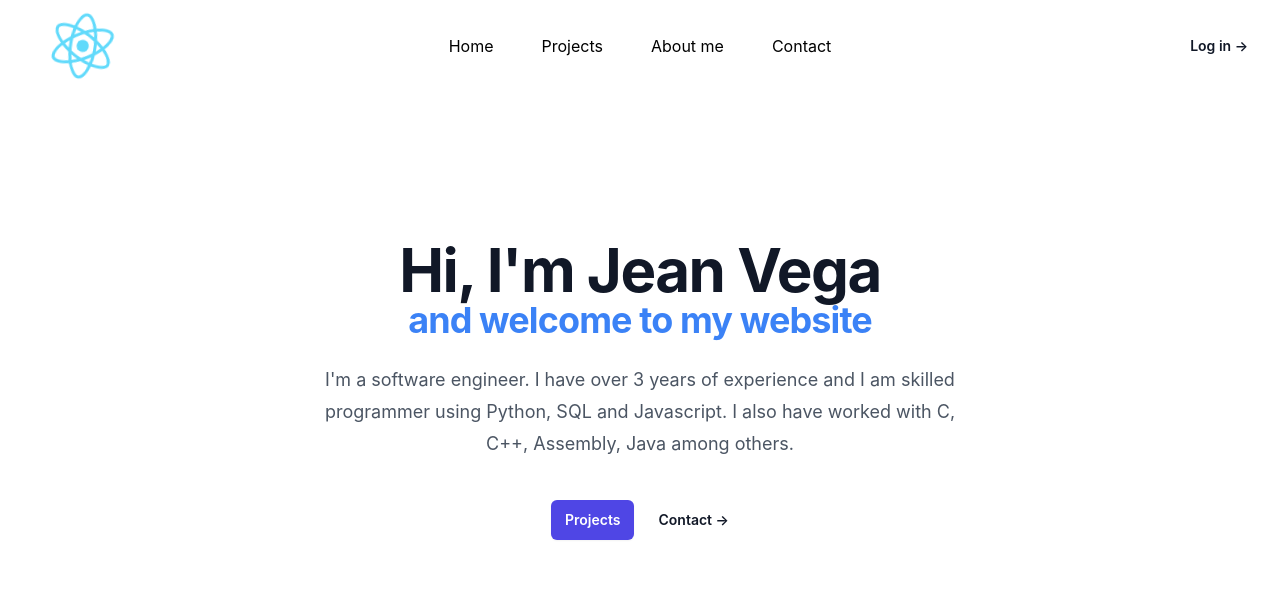
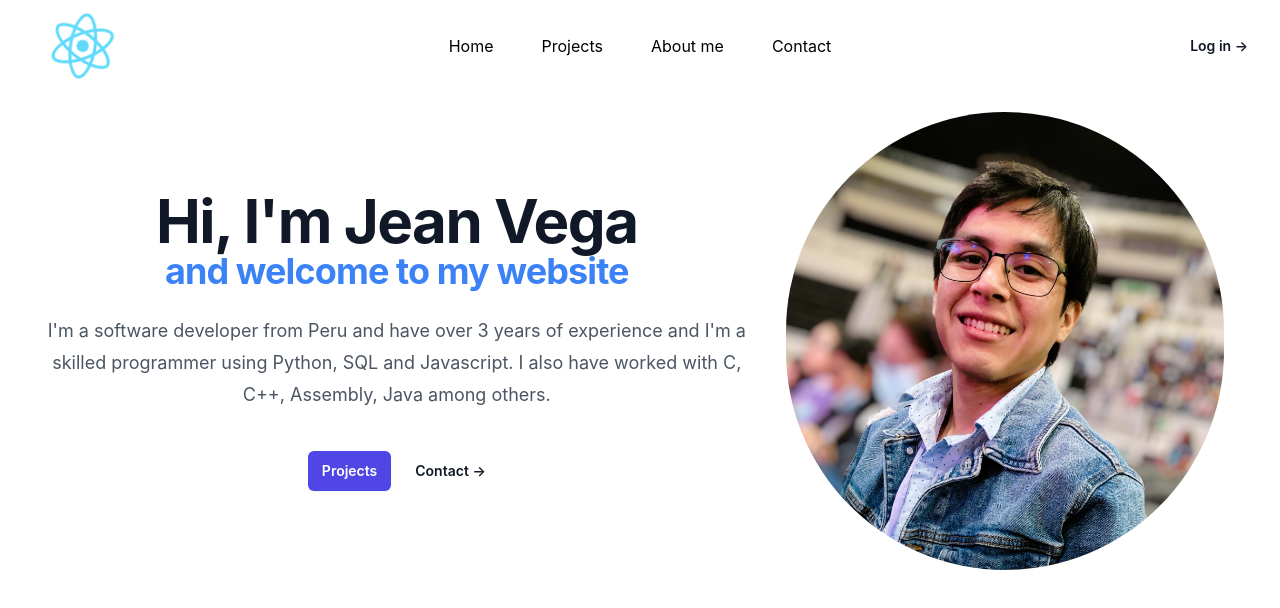
Before and after one commit to jeanvegadev/personalweb, a React (Create React App) app: page / in a window 1280 px wide. Shown: the top 608 px of the page. Built offline with nearby package versions, Linux system fonts and the light colour scheme.

Commit message:
add photo

```diff
--- a/src/pages/Home.js
+++ b/src/pages/Home.js
@@ -1,10 +1,12 @@
 // Home.js
 import React from 'react';
+import jean from '../assets/images/jean_photo.png'
 
 const Home = () => {
   return (
-    <div className="relative isolate px-6 pt-1 lg:px-8">
-        <div className="mx-auto max-w-2xl py-32 sm:py-48 lg:py-36">
+
+    <div className="container mx-auto flex flex-col md:flex-row items-center justify-center md:justify-between px-6 pt-1 lg:px-8">
+        <div className="mx-auto w-3/5 md:w-3/5 py-4 sm:py-4 lg:py-4 order-2 md:order-1">
           <div className="text-center">
             <h1 className="text-4xl font-bold tracking-tight text-gray-900 sm:text-6xl">
               Hi, I'm Jean Vega
@@ -13,7 +15,7 @@ const Home = () => {
               and welcome to my website
             </h2>
             <p className="mt-6 text-lg leading-8 text-gray-600">
-              I'm a software engineer. I have over 3 years of experience and I am skilled programmer using Python, SQL and Javascript. I also have worked with C, C++, Assembly, Java among others.
+              I'm a software developer from Peru and have over 3 years of experience and I'm a skilled programmer using Python, SQL and Javascript. I also have worked with C, C++, Assembly, Java among others.
             </p>
             <div className="mt-10 flex items-center justify-center gap-x-6">
               <a
@@ -28,6 +30,10 @@ const Home = () => {
             </div>
           </div>
         </div>
+
+        <div class="w-2/5 md:w-2/5 mx-auto py-4 px-6 order-1 md:order-2">
+            <img src={jean} alt="jean" class="rounded-full"/>
+        </div>
     </div>
   );
 };
```
Also changed, not shown: src/assets/images/jean_photo.png (added).
